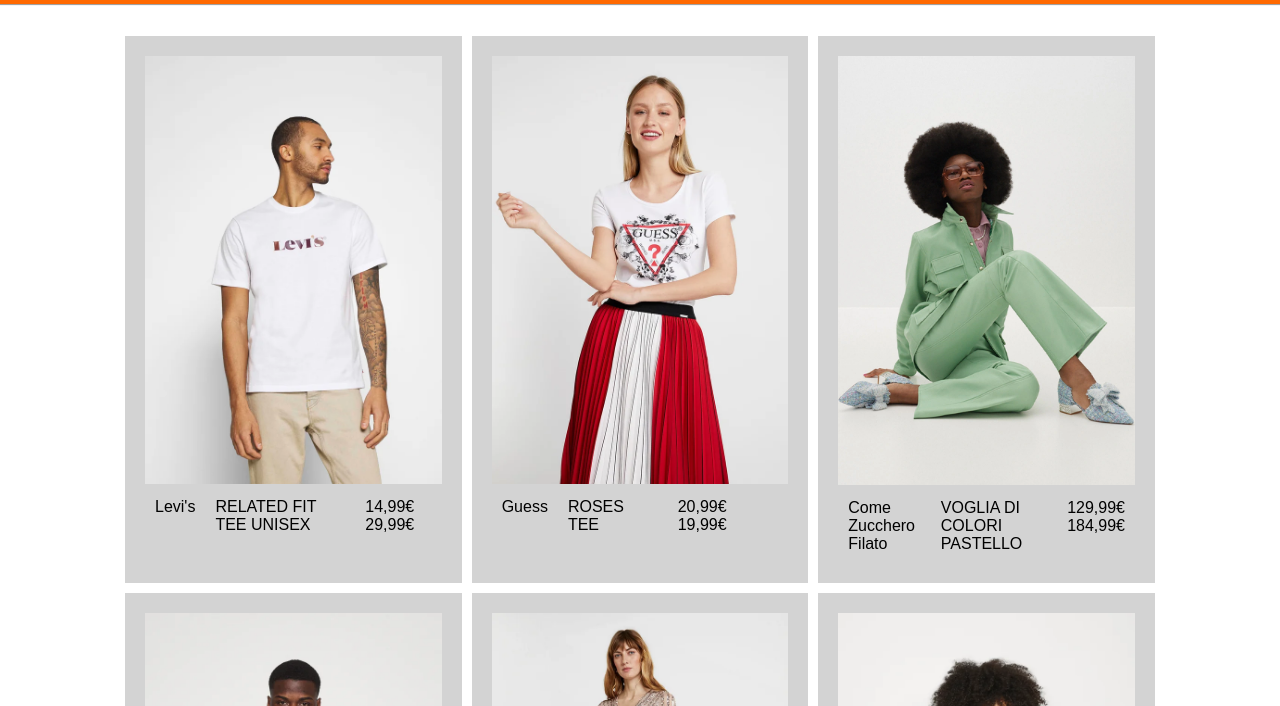
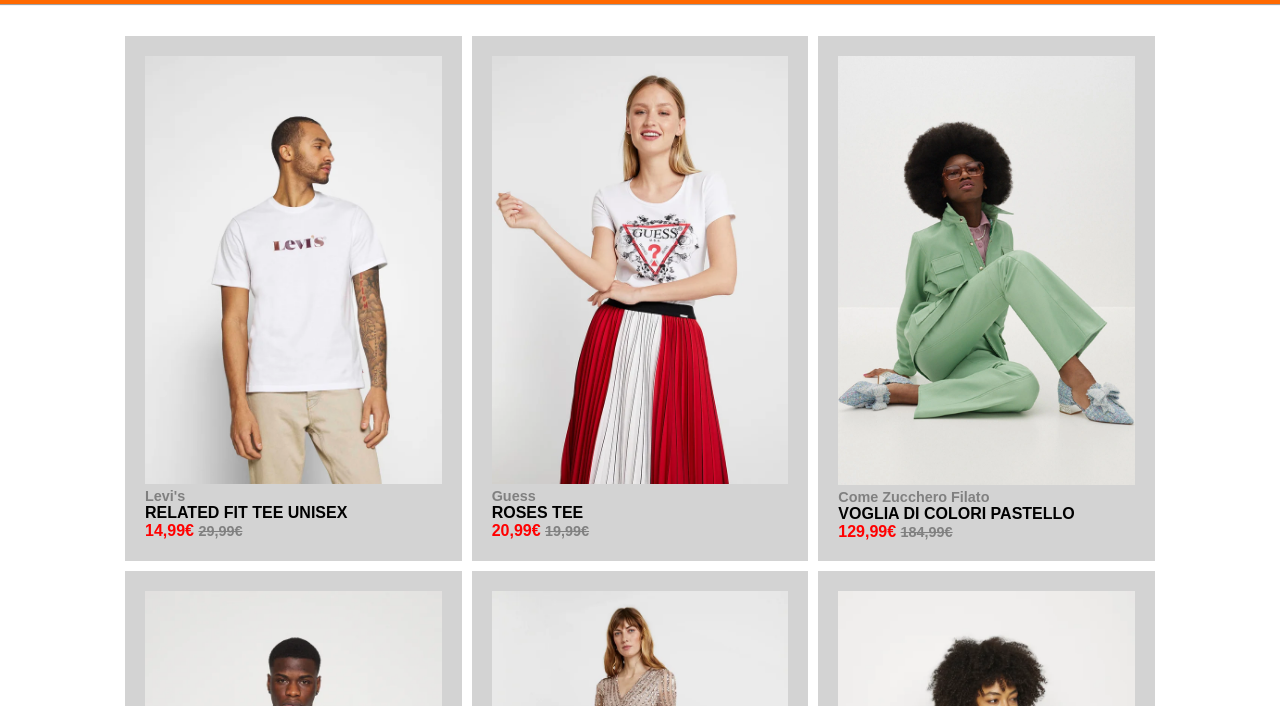
Before and after one commit to AlbertoCavans/html-css-boolando, a plain HTML site: page index.html in a window 1280 px wide. Shown: the part 94-800 px from the top of the page. Drawn offline with Linux system fonts and the light colour scheme.

Commit message:
Style - card main features

```diff
--- a/css/style.css
+++ b/css/style.css
@@ -35,7 +35,7 @@
   height: 50px;
 }
 
-ul {
+header ul {
   list-style: none;
   display: flex;
 }
@@ -68,6 +68,7 @@ ul li a {
   min-height: 100px;
 }
 
+/* CARD IMGS */
 .card img {
   width: 100%;
 }
@@ -81,5 +82,40 @@ ul li a {
 }
 
 .card:hover .un__img {
-  display: inline-block;
+  display: block;
 }
+
+/* CARD INFO */
+
+.item__info ul {
+  display: block;
+  list-style: none;
+  padding: 0;
+  margin: 0;
+}
+
+.item__info ul li {
+  padding: 0;
+  margin: 0;
+}
+
+.item__info ul .brand {
+  color: gray;
+  font-size: 0.9rem;
+  font-weight: 600;
+}
+
+.item__info ul .item__name {
+  font-weight: 600;
+}
+
+.item__info ul .price {
+  font-weight: 600;
+  color: red;
+}
+
+.item__info ul .price .old__price {
+  color: gray;
+  text-decoration: line-through;
+  font-size: 0.9rem;
+}
```
